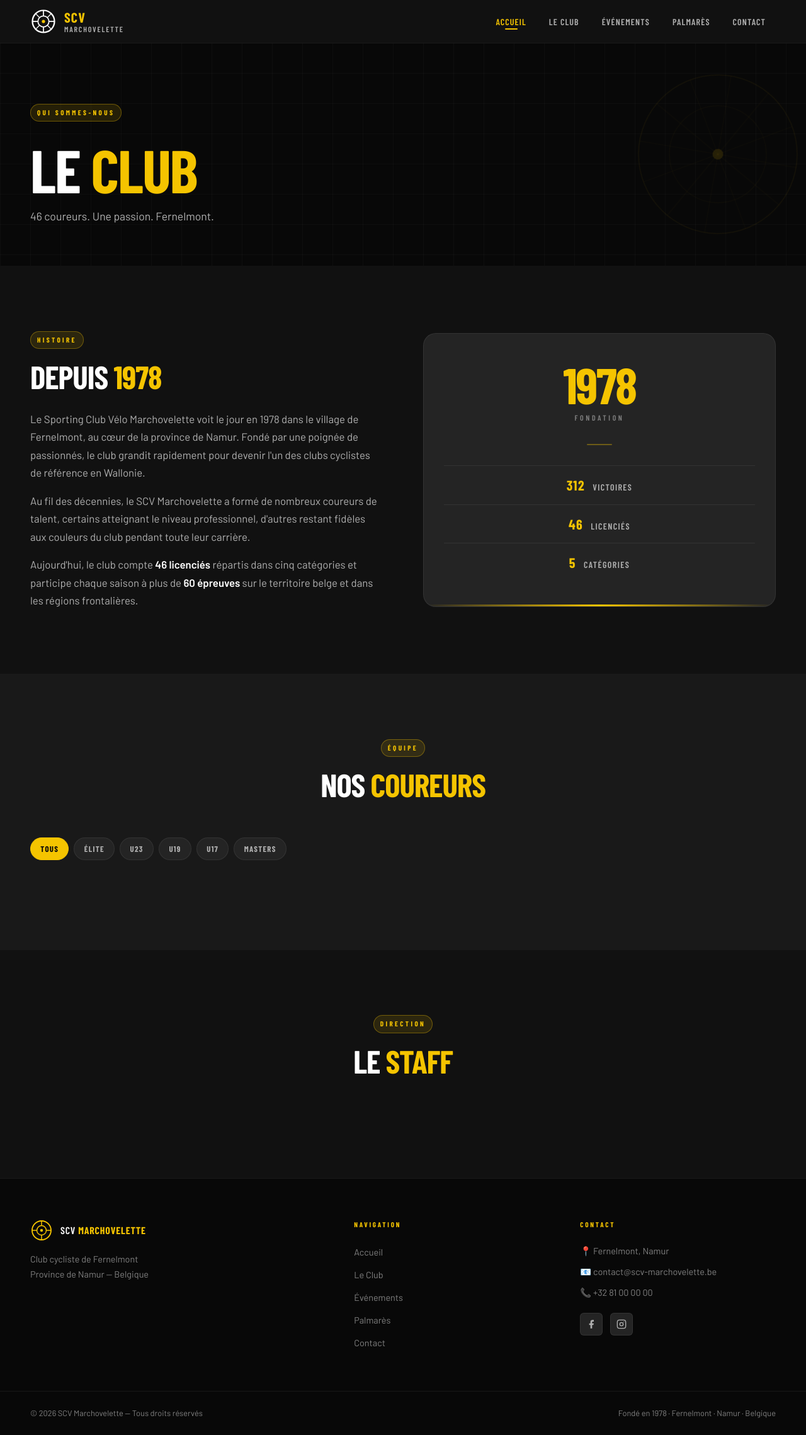
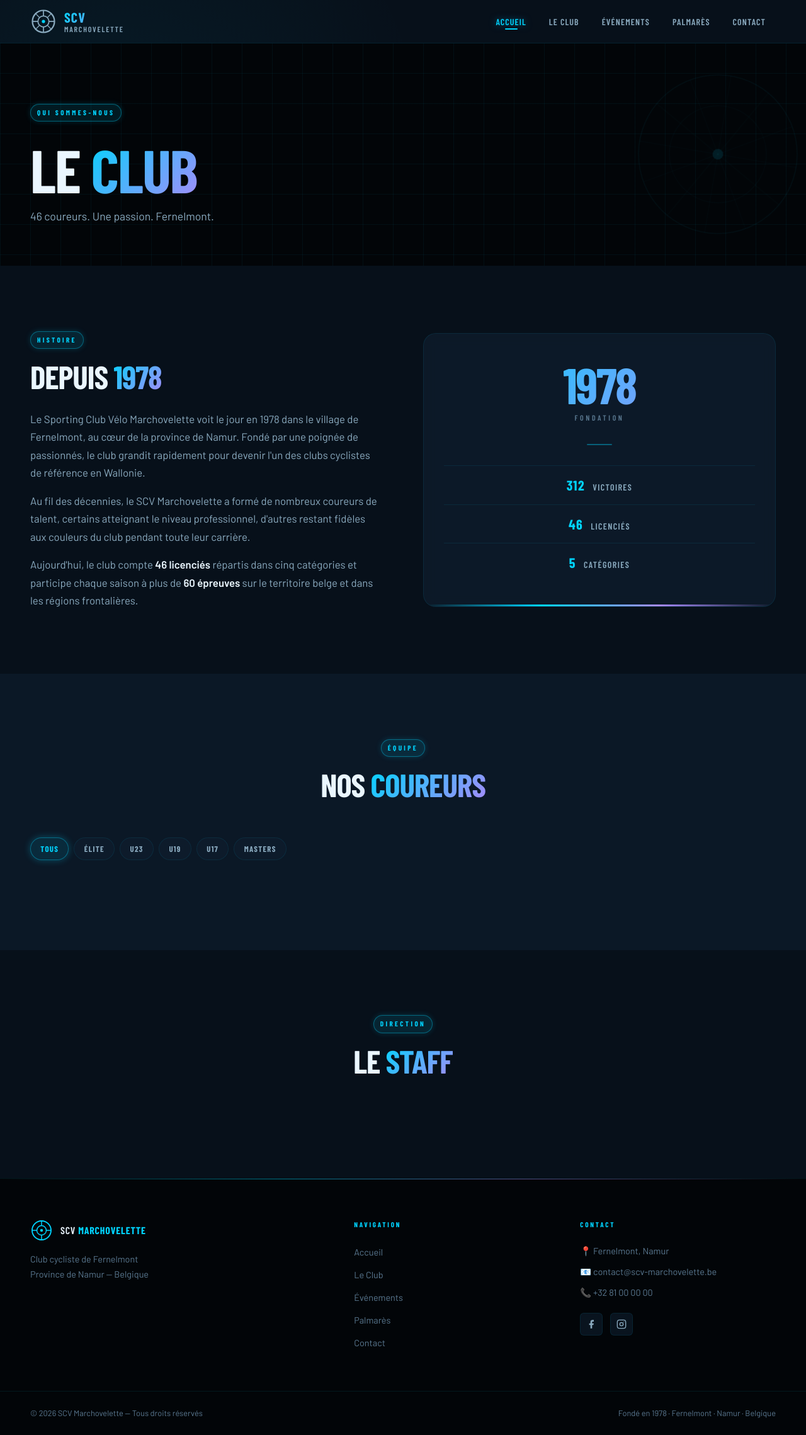
Before and after one commit to noe-root/SCV_Marchovelette, a PHP site: page /scv-marchovelette/ in a window 1280 px wide. Shown: the whole page at 63% size. Run offline with PHP 8.4, Linux system fonts and the light colour scheme; data that the repository does not hold is empty; some libraries are stand-ins or nearby versions; some web fonts are replaced.

Commit message:
feat: luminous futuristic CSS redesign with cyan/violet palette and glassmorphism
Agent-Logs-Url: https://github.com/noe-root/SCV_Marchovelette/sessions/f42794f0-e915-4376-bd54-597ba3141222

Co-authored-by: noe-root <255883298+noe-root@users.noreply.github.com>

```diff
--- a/Assets/css/style.css
+++ b/Assets/css/style.css
@@ -1,25 +1,37 @@
 /* ═══════════════════════════════════════════════════════════════════════════
-   SCV MARCHOVELETTE — Modern Professional Design
+   SCV MARCHOVELETTE — Luminous Futuristic Design
    ═══════════════════════════════════════════════════════════════════════════ */
 
 /* ─── CSS CUSTOM PROPERTIES ──────────────────────────────────────────────── */
 :root {
-  /* Colors */
-  --yellow:       #f5c400;
-  --yellow-dark:  #d4a900;
-  --yellow-dim:   rgba(245, 196, 0, 0.12);
-  --black:        #080808;
-  --dark:         #111111;
-  --dark-2:       #191919;
-  --dark-3:       #242424;
-  --dark-4:       #2e2e2e;
-  --gray:         #808080;
-  --gray-light:   #b0b0b0;
-  --white:        #ffffff;
-  --off-white:    #f6f6f4;
-  --text-muted:   rgba(255,255,255,0.45);
-  --border:       rgba(255,255,255,0.07);
-  --border-hover: rgba(245,196,0,0.35);
+  /* Primary accent: electric cyan */
+  --yellow:       #00d4ff;
+  --yellow-dark:  #00a8d4;
+  --yellow-dim:   rgba(0, 212, 255, 0.10);
+
+  /* Secondary accent: soft violet */
+  --violet:       #a78bfa;
+  --violet-dim:   rgba(167, 139, 250, 0.10);
+  --violet-border: rgba(167, 139, 250, 0.30);
+
+  /* Backgrounds — deep navy palette */
+  --black:        #020508;
+  --dark:         #07101a;
+  --dark-2:       #0b1826;
+  --dark-3:       #101f30;
+  --dark-4:       #172840;
+
+  /* Text */
+  --gray:         #5a7890;
+  --gray-light:   #8aaabf;
+  --white:        #eaf6ff;
+  --off-white:    #d8f0ff;
+  --text-muted:   rgba(234, 246, 255, 0.45);
+  --text-dark:    #0b1826;
+
+  /* Borders */
+  --border:       rgba(0, 212, 255, 0.09);
+  --border-hover: rgba(0, 212, 255, 0.38);
 
   /* Typography */
   --font-heading: 'Barlow Condensed', sans-serif;
@@ -39,10 +51,11 @@
   --radius-md:  12px;
   --radius-lg:  20px;
 
-  /* Shadows */
-  --shadow-card:  0 4px 20px rgba(0,0,0,0.35);
-  --shadow-hover: 0 12px 40px rgba(0,0,0,0.5);
-  --glow-yellow:  0 0 40px rgba(245,196,0,0.18);
+  /* Shadows & Glows */
+  --shadow-card:  0 4px 24px rgba(0,0,0,0.6), inset 0 1px 0 rgba(0,212,255,0.04);
+  --shadow-hover: 0 12px 40px rgba(0,0,0,0.7), 0 0 24px rgba(0,212,255,0.14);
+  --glow-yellow:  0 0 20px rgba(0, 212, 255, 0.5), 0 0 60px rgba(0, 212, 255, 0.18);
+  --glow-btn:     0 0 16px rgba(0, 212, 255, 0.6), 0 4px 20px rgba(0, 212, 255, 0.3);
 }
 
 /* ─── RESET & BASE ────────────────────────────────────────────────────────── */
@@ -60,10 +73,17 @@ body {
   line-height: 1.65;
   color: var(--white);
   background-color: var(--dark);
+  background-image:
+    radial-gradient(ellipse 70% 40% at 15% 10%, rgba(0,212,255,0.06) 0%, transparent 55%),
+    radial-gradient(ellipse 50% 35% at 85% 85%, rgba(167,139,250,0.05) 0%, transparent 50%);
   -webkit-font-smoothing: antialiased;
   -moz-osx-font-smoothing: grayscale;
   overflow-x: hidden;
 }
+
+/* ─── SVG COLOR OVERRIDES (hardcoded accent → CSS variable) ──────────────── */
+[fill="#f5c400"]   { fill: var(--yellow); }
+[stroke="#f5c400"] { stroke: var(--yellow); }
 
 img, svg { display: block; max-width: 100%; }
 a { color: inherit; text-decoration: none; }
@@ -116,13 +140,15 @@ button { cursor: pointer; border: none; background: none; font: inherit; }
   z-index: 900;
   padding: 0;
   transition: background var(--transition), box-shadow var(--transition),
-              padding var(--transition);
+              padding var(--transition), border-color var(--transition);
+  border-bottom: 1px solid transparent;
 }
 .header.is-scrolled {
-  background: rgba(10,10,10,0.94);
-  backdrop-filter: blur(16px);
-  -webkit-backdrop-filter: blur(16px);
-  box-shadow: 0 1px 0 var(--border);
+  background: rgba(7, 16, 26, 0.78);
+  backdrop-filter: blur(20px);
+  -webkit-backdrop-filter: blur(20px);
+  border-bottom-color: var(--border);
+  box-shadow: 0 4px 30px rgba(0,0,0,0.4), 0 0 1px rgba(0,212,255,0.15);
 }
 .header__inner {
   max-width: var(--container-width);
@@ -146,10 +172,13 @@ button { cursor: pointer; border: none; background: none; font: inherit; }
 .logo__icon {
   width: 42px;
   height: 42px;
-  color: var(--white);
-  transition: color var(--transition);
-}
-.logo:hover .logo__icon { color: var(--yellow); }
+  color: var(--gray-light);
+  transition: color var(--transition), filter var(--transition);
+}
+.logo:hover .logo__icon {
+  color: var(--yellow);
+  filter: drop-shadow(0 0 8px rgba(0,212,255,0.7));
+}
 .logo__text {
   display: flex;
   flex-direction: column;
@@ -160,8 +189,11 @@ button { cursor: pointer; border: none; background: none; font: inherit; }
   font-weight: 900;
   font-size: 1.375rem;
   letter-spacing: 0.05em;
-  color: var(--yellow);
-  text-transform: uppercase;
+  text-transform: uppercase;
+  background: linear-gradient(135deg, var(--yellow) 0%, var(--violet) 100%);
+  -webkit-background-clip: text;
+  -webkit-text-fill-color: transparent;
+  background-clip: text;
 }
 .logo__club {
   font-family: var(--font-heading);
@@ -205,7 +237,10 @@ button { cursor: pointer; border: none; background: none; font: inherit; }
 .nav__link:hover { color: var(--white); }
 .nav__link:hover::after,
 .nav__link--active::after { transform: translateX(-50%) scaleX(1); }
-.nav__link--active { color: var(--yellow); }
+.nav__link--active {
+  color: var(--yellow);
+  text-shadow: 0 0 12px rgba(0,212,255,0.5);
+}
 
 /* Burger */
 .burger {
@@ -231,8 +266,8 @@ button { cursor: pointer; border: none; background: none; font: inherit; }
 
 /* Mobile Nav */
 .nav-mobile {
-  background: rgba(10,10,10,0.98);
-  backdrop-filter: blur(16px);
+  background: rgba(7, 16, 26, 0.95);
+  backdrop-filter: blur(20px);
   max-height: 0;
   overflow: hidden;
   transition: max-height 0.4s var(--ease);
@@ -312,6 +347,7 @@ button { cursor: pointer; border: none; background: none; font: inherit; }
   border-radius: 2em;
   border: 1px solid var(--border-hover);
   margin-bottom: 1rem;
+  box-shadow: 0 0 10px rgba(0,212,255,0.18), inset 0 0 6px rgba(0,212,255,0.06);
 }
 
 .section-title {
@@ -324,11 +360,14 @@ button { cursor: pointer; border: none; background: none; font: inherit; }
 }
 .section-title em {
   font-style: normal;
-  color: var(--yellow);
+  background: linear-gradient(135deg, var(--yellow) 0%, var(--violet) 100%);
+  -webkit-background-clip: text;
+  -webkit-text-fill-color: transparent;
+  background-clip: text;
 }
 
 .section--light .section-title { color: var(--text-dark); }
-.section--light .section-tag { color: var(--dark-3); background: rgba(0,0,0,0.06); border-color: rgba(0,0,0,0.12); }
+.section--light .section-tag { color: var(--dark-3); background: rgba(0,0,0,0.06); border-color: rgba(0,0,0,0.12); box-shadow: none; }
 
 .section-cta {
   text-align: center;
@@ -533,8 +587,8 @@ button { cursor: pointer; border: none; background: none; font: inherit; }
   position: absolute;
   inset: 0;
   background-image:
-    linear-gradient(rgba(255,255,255,0.025) 1px, transparent 1px),
-    linear-gradient(90deg, rgba(255,255,255,0.025) 1px, transparent 1px);
+    linear-gradient(rgba(0,212,255,0.05) 1px, transparent 1px),
+    linear-gradient(90deg, rgba(0,212,255,0.05) 1px, transparent 1px);
   background-size: 48px 48px;
 }
 .page-hero__content {
@@ -556,7 +610,10 @@ button { cursor: pointer; border: none; background: none; font: inherit; }
 }
 .page-hero__title em {
   font-style: normal;
-  color: var(--yellow);
+  background: linear-gradient(135deg, var(--yellow) 0%, var(--violet) 100%);
+  -webkit-background-clip: text;
+  -webkit-text-fill-color: transparent;
+  background-clip: text;
 }
 .page-hero__sub {
   font-size: 1.1rem;
@@ -569,8 +626,9 @@ button { cursor: pointer; border: none; background: none; font: inherit; }
   top: 50%;
   transform: translateY(-50%);
   width: min(280px, 40vw);
-  opacity: 0.4;
+  opacity: 0.35;
   animation: slow-spin 60s linear infinite;
+  filter: drop-shadow(0 0 16px rgba(0,212,255,0.4));
 }
 
 /* ─── REVEAL ANIMATION ────────────────────────────────────────────────────── */
@@ -831,7 +898,8 @@ button { cursor: pointer; border: none; background: none; font: inherit; }
 
 /* ─── HISTORY CARD ────────────────────────────────────────────────────────── */
 .history-card {
-  background: var(--dark-3);
+  background: rgba(16, 31, 48, 0.65);
+  backdrop-filter: blur(10px);
   border: 1px solid var(--border);
   border-radius: var(--radius-lg);
   padding: 2.5rem 2rem;
@@ -846,14 +914,17 @@ button { cursor: pointer; border: none; background: none; font: inherit; }
   left: 0;
   right: 0;
   height: 3px;
-  background: linear-gradient(90deg, transparent, var(--yellow), transparent);
+  background: linear-gradient(90deg, transparent, var(--yellow), var(--violet), transparent);
 }
 .history-card__year {
   font-family: var(--font-heading);
   font-weight: 900;
   font-size: 5rem;
   line-height: 1;
-  color: var(--yellow);
+  background: linear-gradient(135deg, var(--yellow) 0%, var(--violet) 100%);
+  -webkit-background-clip: text;
+  -webkit-text-fill-color: transparent;
+  background-clip: text;
   letter-spacing: -0.03em;
   margin-bottom: 0.25rem;
 }
@@ -902,20 +973,22 @@ button { cursor: pointer; border: none; background: none; font: inherit; }
   letter-spacing: 0.1em;
   text-transform: uppercase;
   color: var(--gray-light);
-  background: var(--dark-3);
+  background: rgba(16, 31, 48, 0.6);
+  backdrop-filter: blur(6px);
   border: 1px solid var(--border);
   border-radius: 2em;
   padding: 0.5em 1.2em;
   transition: all var(--transition);
 }
 .filter-btn:hover {
-  color: var(--white);
-  border-color: rgba(255,255,255,0.2);
+  color: var(--yellow);
+  border-color: var(--border-hover);
 }
 .filter-btn--active {
-  background: var(--yellow);
-  color: var(--black);
-  border-color: var(--yellow);
+  background: var(--yellow-dim);
+  color: var(--yellow);
+  border-color: var(--border-hover);
+  box-shadow: 0 0 12px rgba(0,212,255,0.3);
 }
 
 /* ─── RIDERS GRID ─────────────────────────────────────────────────────────── */
@@ -1360,6 +1449,17 @@ button { cursor: pointer; border: none; background: none; font: inherit; }
 .footer {
   background: var(--black);
   border-top: 1px solid var(--border);
+  position: relative;
+}
+.footer::before {
+  content: '';
+  position: absolute;
+  top: 0;
+  left: 0;
+  right: 0;
+  height: 1px;
+  background: linear-gradient(90deg, transparent 0%, var(--yellow) 35%, var(--violet) 65%, transparent 100%);
+  opacity: 0.5;
 }
 .footer__inner {
   max-width: var(--container-width);
@@ -1423,7 +1523,8 @@ button { cursor: pointer; border: none; background: none; font: inherit; }
 .footer__socials a {
   width: 36px;
   height: 36px;
-  background: var(--dark-3);
+  background: rgba(16,31,48,0.6);
+  backdrop-filter: blur(6px);
   border: 1px solid var(--border);
   border-radius: var(--radius-sm);
   display: flex;
@@ -1516,7 +1618,7 @@ button { cursor: pointer; border: none; background: none; font: inherit; }
 ::-webkit-scrollbar { width: 6px; }
 ::-webkit-scrollbar-track { background: var(--dark); }
 ::-webkit-scrollbar-thumb { background: var(--dark-4); border-radius: 3px; }
-::-webkit-scrollbar-thumb:hover { background: var(--gray); }
+::-webkit-scrollbar-thumb:hover { background: var(--yellow); box-shadow: 0 0 6px rgba(0,212,255,0.5); }
 
 /* ─── SELECTION ───────────────────────────────────────────────────────────── */
-::selection { background: rgba(245,196,0,0.3); color: var(--white); }
+::selection { background: rgba(0,212,255,0.28); color: var(--white); }
```
Also changed, not shown: other parts of Assets/css/style.css (+96 -51 lines).
